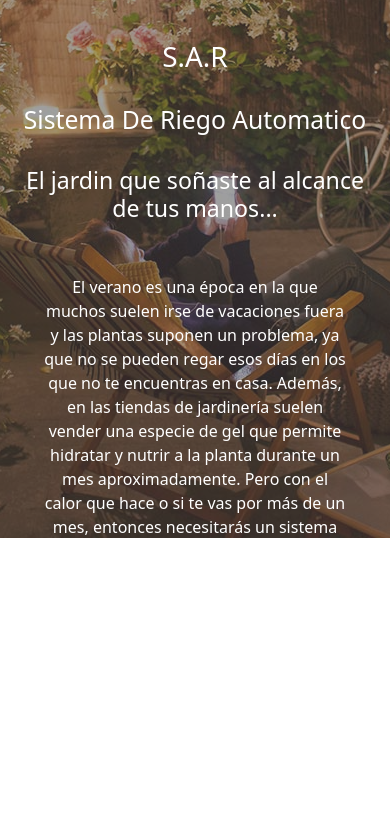
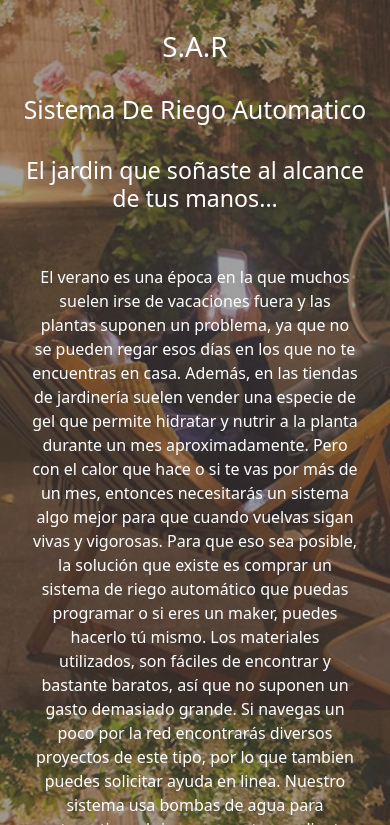
Before and after one commit to jereporopat/S.A.R-Poropat, a plain HTML site: page index.html in a window 390 px wide. Shown: the part 134-959 px from the top of the page. Drawn offline with nearby package versions, Linux system fonts and the light colour scheme.

Commit message:
hago responsive el index y la página contacto

```diff
--- a/style/style.css
+++ b/style/style.css
@@ -1,13 +1,13 @@
 /*index*/
 #index-estilo{
-    justify-content:center;
-    color:white;
+   height: 100%;
+    background-image: url(../sistema-automatico-riego/img/plantas-nocturnas.jpg);
+    background-repeat: no-repeat;
+    background-position: center;
+    background-size: cover;
+    background-attachment: fixed;
     text-align: center;
-    background-image: url(../sistema-automatico-riego/img/plantas-nocturnas.jpg);
-    background-position:center;
-    padding: 10px;
-    width: cover;
-    height: 672px;
+    color: white;
     background-blend-mode: soft-light;
     background-color: rgb(100,100,100)
 }
```
